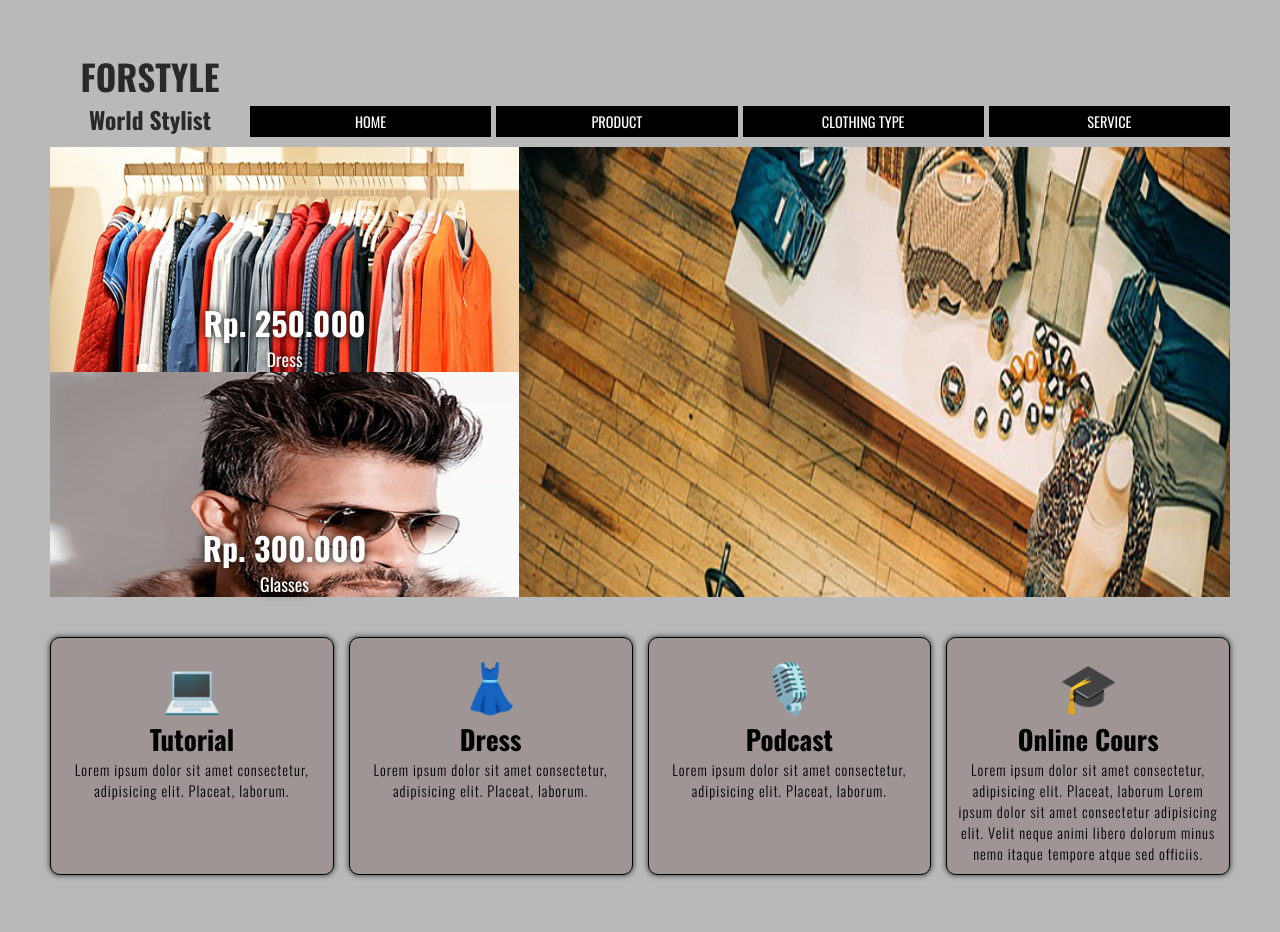
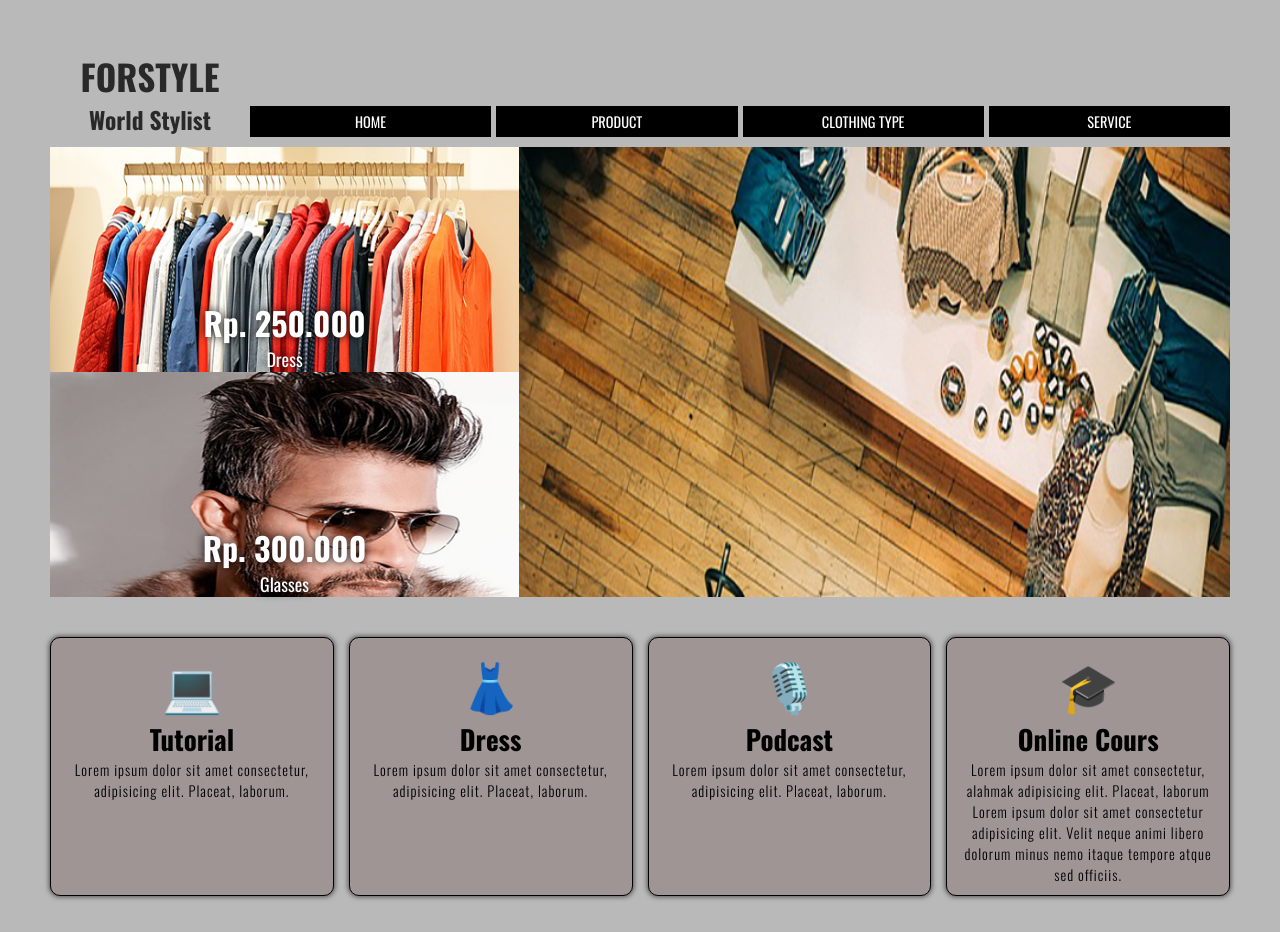
Before and after one commit to firyanSyah2003/firyanSyah2003.github.io, a plain HTML site: page index.html in a window 1280 px wide. Shown: the top 932 px of the page. Drawn offline with nearby package versions, Linux system fonts and the light colour scheme.

Commit message:
Mengubah isi index html

```diff
--- a/index.html
+++ b/index.html
@@ -80,7 +80,8 @@
                 <div class="icon">🎓</div>
                 <h3>Online Cours</h3>
                 <p>Lorem ipsum dolor sit amet consectetur,
-                    adipisicing elit. Placeat, laborum Lorem ipsum dolor sit amet consectetur adipisicing elit. Velit
+                    alahmak adipisicing elit. Placeat, laborum Lorem ipsum dolor sit amet consectetur adipisicing elit.
+                    Velit
                     neque animi libero dolorum minus nemo itaque tempore atque sed officiis.</p>
             </div>
 
```
